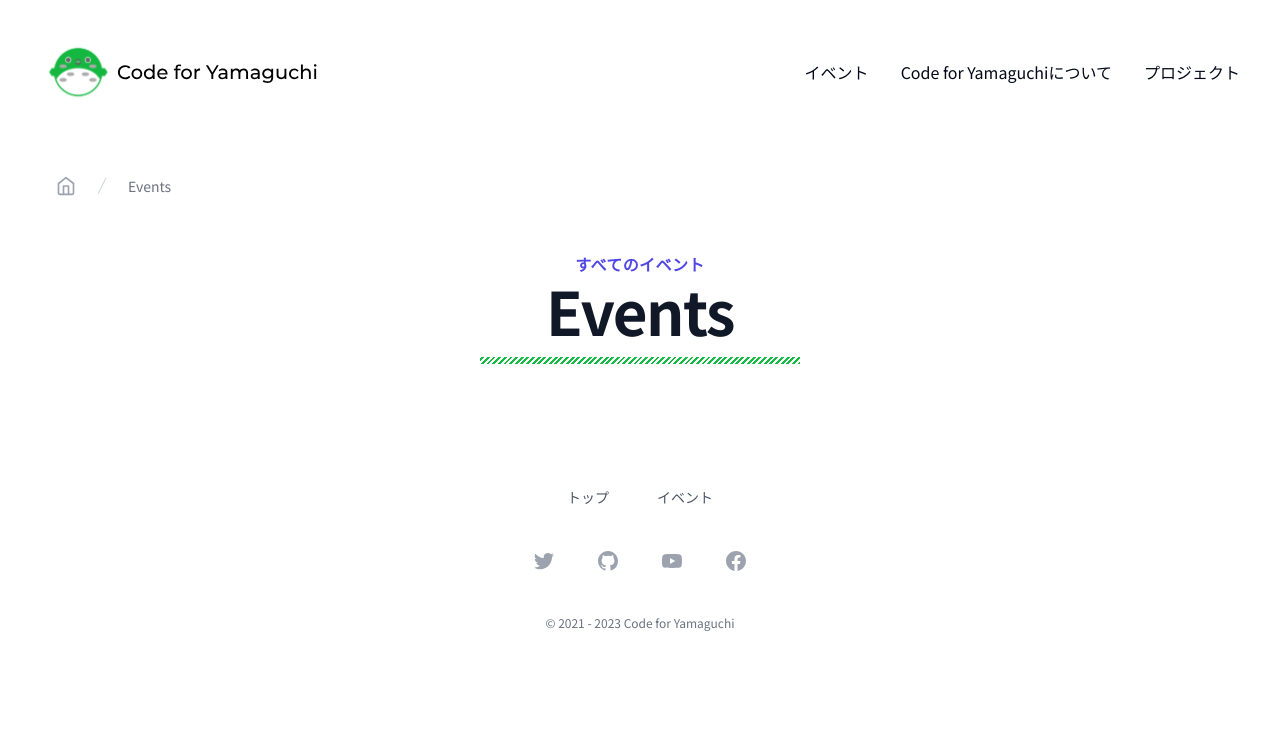
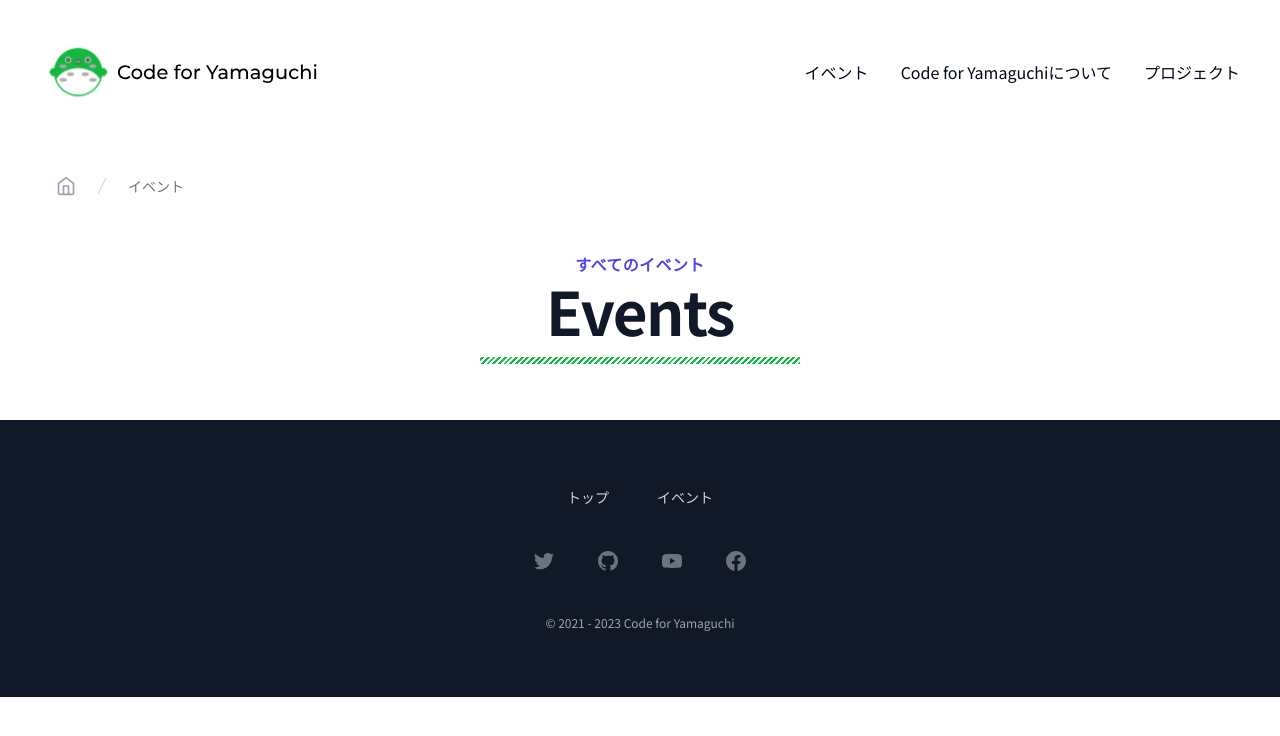
Before and after one commit to Code-for-Yamaguchi/codeforyamaguchi.org, a Next.js app: page /events in a window 1280 px wide. Shown: the top 736 px of the page. Built offline with nearby package versions, Linux system fonts and the light colour scheme.

Commit message:
:art: Run formatter and linter

```diff
--- a/src/app/events/page.tsx
+++ b/src/app/events/page.tsx
@@ -5,7 +5,7 @@ import { Footer } from '@/components/Footer'
 import { Header } from '@/components/Header'
 import { Fuku3D } from '@/components/fuku3D'
 
-const pages = [{ name: 'Events', href: '/events', current: true }]
+const pages = [{ name: 'イベント', href: '/events', current: true }]
 
 export default function Events() {
   return (
--- a/src/app/page.tsx
+++ b/src/app/page.tsx
@@ -1,4 +1,3 @@
-
 import { Hero } from '@/components/Hero'
 import { Fuku3D } from '@/components/fuku3D'
 
--- a/src/components/Footer.tsx
+++ b/src/components/Footer.tsx
@@ -1,5 +1,5 @@
-import Link from "next/link"
-import { JSX, SVGProps } from "react"
+import Link from 'next/link'
+import { JSX, SVGProps } from 'react'
 
 const navigation = {
   main: [
@@ -60,12 +60,18 @@ const navigation = {
 
 export const Footer = () => {
   return (
-    <footer className="bg-white">
-      <div className="mx-auto max-w-7xl overflow-hidden px-6 py-20 sm:py-24 lg:px-8">
-        <nav className="-mb-6 columns-2 sm:flex sm:justify-center sm:space-x-12" aria-label="Footer">
+    <footer className="bg-gray-900">
+      <div className="mx-auto max-w-7xl overflow-hidden px-6 py-14 sm:py-16 lg:px-8">
+        <nav
+          className="-mb-6 columns-2 sm:flex sm:justify-center sm:space-x-12"
+          aria-label="Footer"
+        >
           {navigation.main.map((item) => (
             <div key={item.name} className="pb-6">
-              <Link href={item.href} className="text-sm leading-6 text-gray-600 hover:text-gray-900">
+              <Link
+                href={item.href}
+                className="text-sm leading-6 text-gray-300 hover:text-white"
+              >
                 {item.name}
               </Link>
             </div>
@@ -73,13 +79,17 @@ export const Footer = () => {
         </nav>
         <div className="mt-10 flex justify-center space-x-10">
           {navigation.social.map((item) => (
-            <a key={item.name} href={item.href} className="text-gray-400 hover:text-gray-500">
+            <a
+              key={item.name}
+              href={item.href}
+              className="text-gray-500 hover:text-gray-400"
+            >
               <span className="sr-only">{item.name}</span>
               <item.icon className="h-6 w-6" aria-hidden="true" />
             </a>
           ))}
         </div>
-        <p className="mt-10 text-center text-xs leading-5 text-gray-500">
+        <p className="mt-10 text-center text-xs leading-5 text-gray-400">
           &copy; 2021 - 2023 Code for Yamaguchi
         </p>
       </div>
--- a/src/components/share/BreadCrumbs.tsx
+++ b/src/components/share/BreadCrumbs.tsx
@@ -1,5 +1,5 @@
-import { Home } from 'lucide-react';
-import Link from 'next/link';
+import { Home } from 'lucide-react'
+import Link from 'next/link'
 
 type Props = {
   pathList: {
--- a/src/components/share/DetailTitle.tsx
+++ b/src/components/share/DetailTitle.tsx
@@ -6,7 +6,7 @@ type Props = {
 export const DetailTitle = ({ title, subtitle }: Props) => {
   return (
     <div className="bg-white">
-      <div className="w-3/5 md:w-1/4 mx-auto py-4 mb-6 px-1 sm:py-6 sm:px-6 lg:px-8 stripe-line">
+      <div className="w-3/5 md:w-1/4 mx-auto py-4 mb-14 px-1 sm:py-6 sm:px-6 lg:px-8 stripe-line">
         <div className="text-center flex justify-center flex-col">
           <h2 className="text-base font-semibold text-indigo-600 tracking-wide uppercase">
             {subtitle}
```
Also changed, not shown: src/components/Hero.tsx (+7 -3 lines), src/lib/framerMotion.ts (line endings or trailing spaces).
